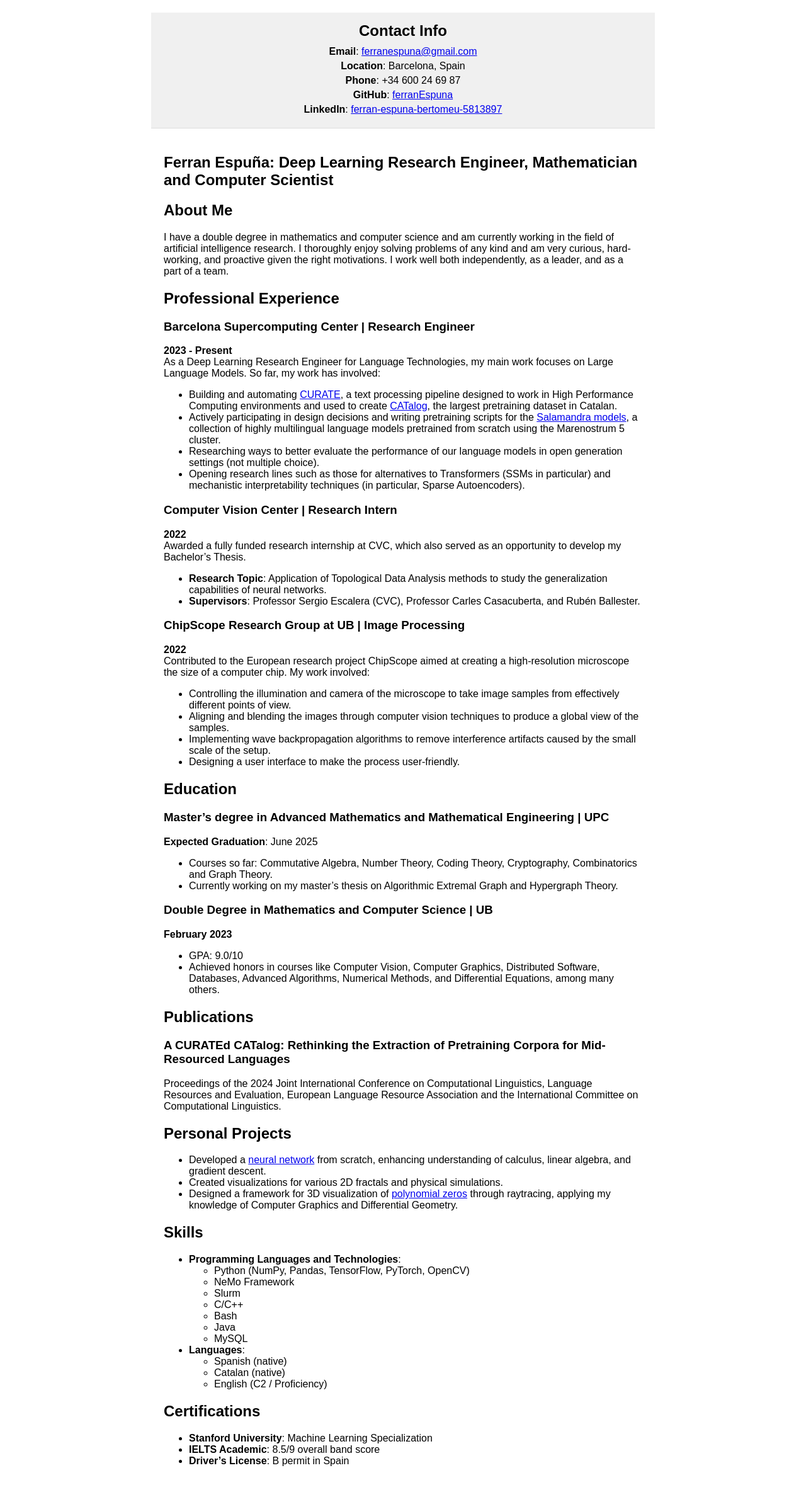
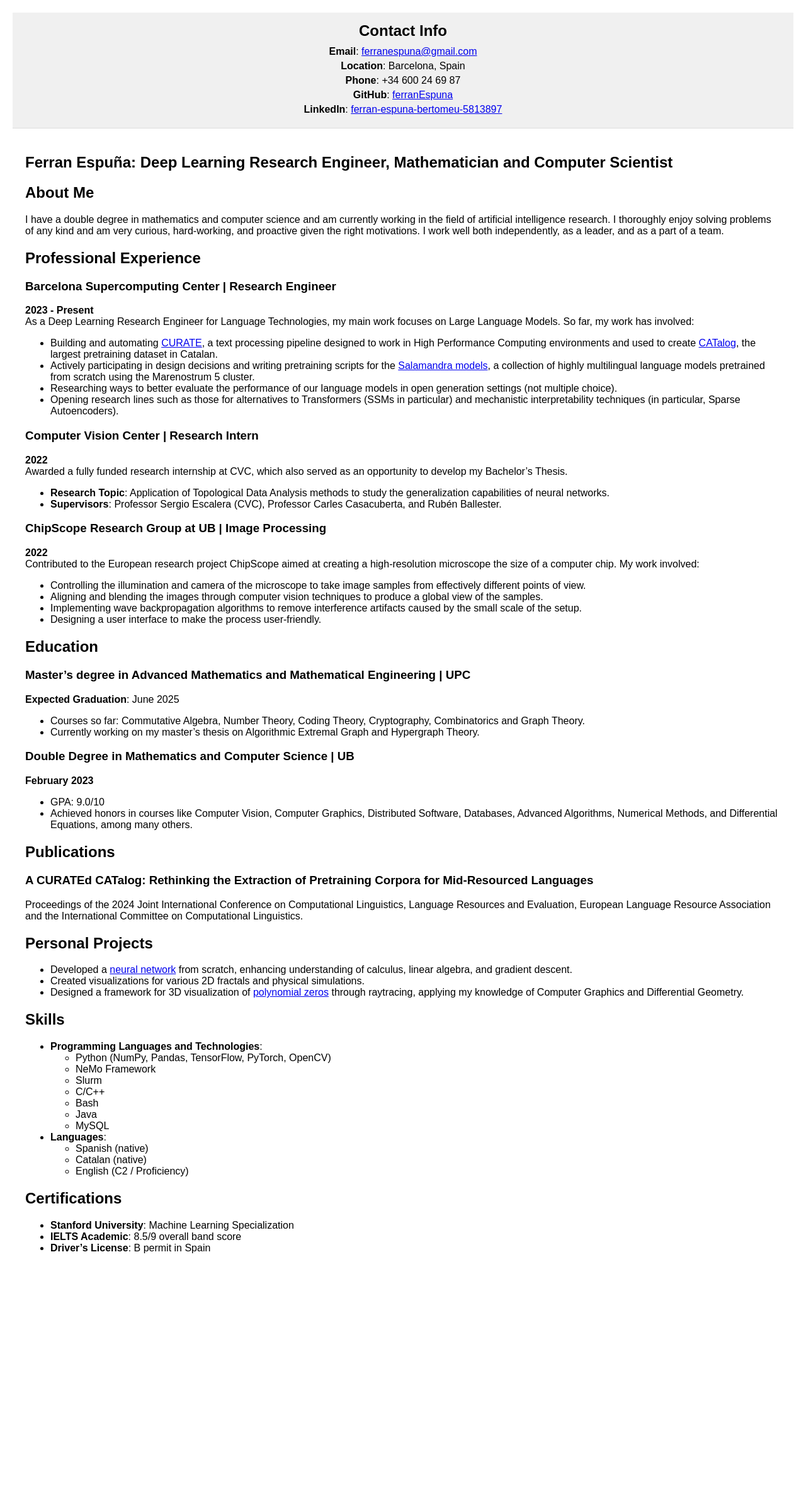
Before and after one commit to ferranEspuna/ferranEspuna, a Jekyll site: the page built from README.md, in a window 1280 px wide. Shown: the whole page at 63% size. Built offline with Jekyll 4.4.1, drawn with Linux system fonts in a browser that asks for light colours; our own code applies the rules of GitHub Pages for plain Markdown files; after the commit the page ends 2047 px from its top, so only the background shows below that.

Commit message:
Update default.html

```diff
--- a/_layouts/default.html
+++ b/_layouts/default.html
@@ -4,7 +4,6 @@
   <meta charset="UTF-8">
   <meta name="viewport" content="width=device-width, initial-scale=1.0">
   <title>Contact Page</title>
-  {% seo %}
   <style>
     /* Basic reset for body */
     body {
@@ -12,10 +11,8 @@
       font-family: Arial, sans-serif;
     }
 
-    /* Wrapper for overall page alignment */
+    /* Full-width wrapper */
     .wrapper {
-      max-width: 800px;
-      margin: 0 auto;
       padding: 20px;
     }
 
```
